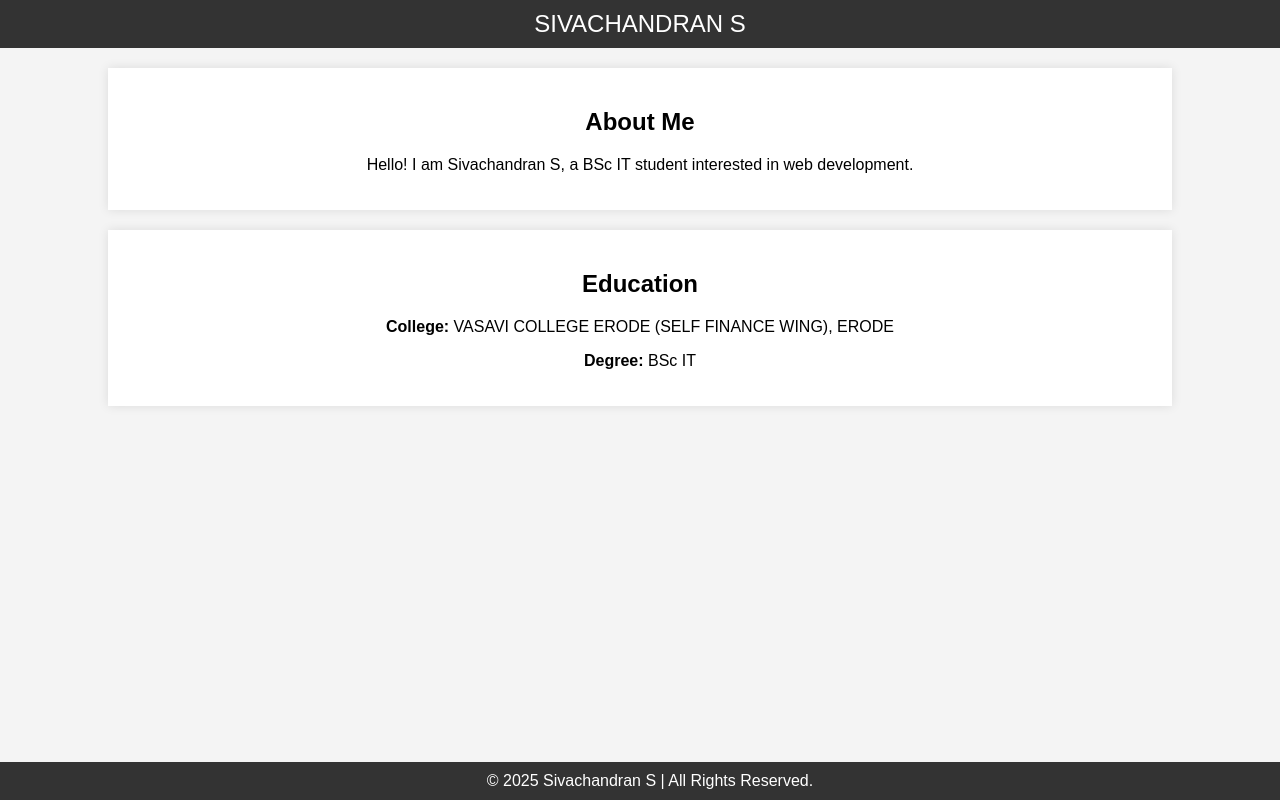
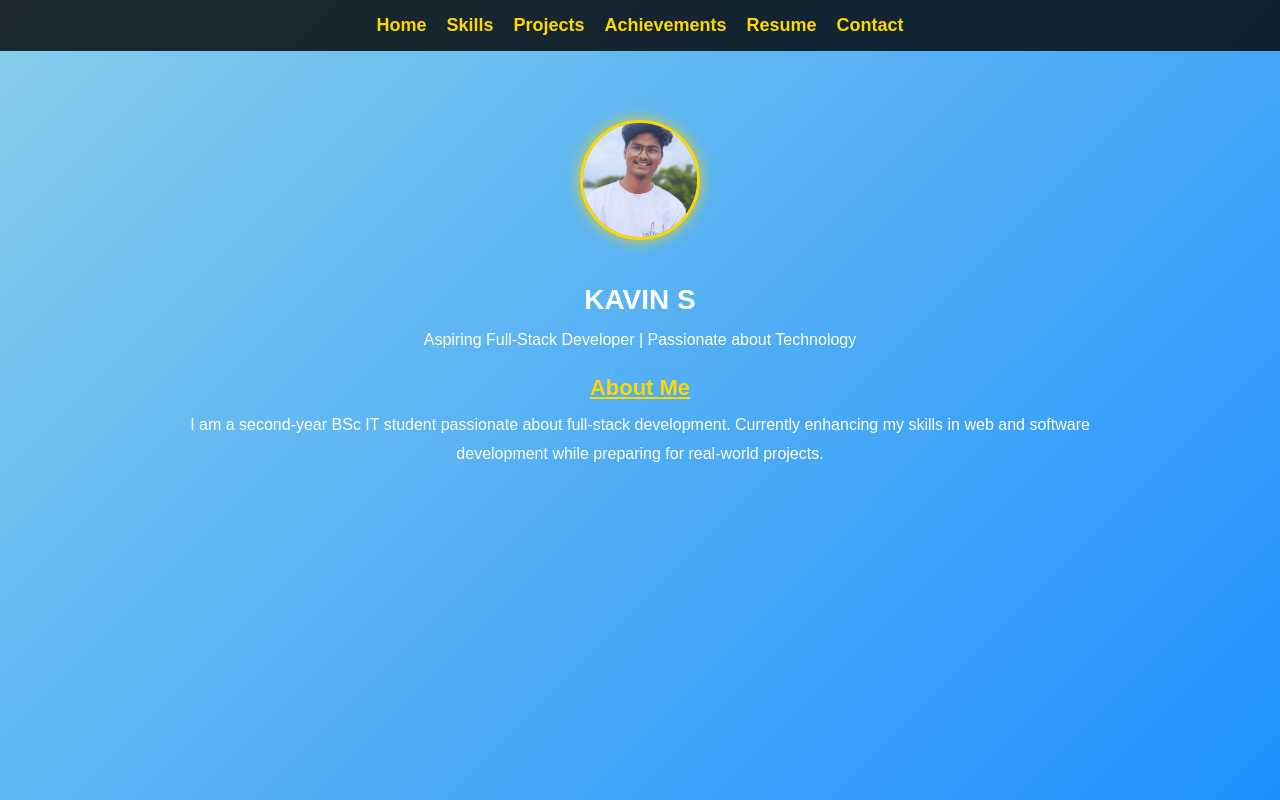
Before and after one commit to kavin648/Digital-portfolio-, a plain HTML site: page index.html in a window 1280 px wide. Drawn offline with Linux system fonts and the light colour scheme.

Commit message:
Update index.html

```diff
--- a/index.html
+++ b/index.html
@@ -3,59 +3,207 @@
 <head>
     <meta charset="UTF-8">
     <meta name="viewport" content="width=device-width, initial-scale=1.0">
-    <title>Sivachandran S - Portfolio</title>
+    <title>Digital Portfolio</title>
     <style>
-        body {
-            font-family: Arial, sans-serif;
+        /* General Styles */
+        * {
             margin: 0;
             padding: 0;
-            background-color: #f4f4f4;
+            box-sizing: border-box;
+            font-family: 'Poppins', sans-serif;
+        }
+
+        body {
+            background: linear-gradient(135deg, #87CEEB, #1E90FF); /* Sky Blue Gradient */
+            color: white;
             text-align: center;
+            overflow-x: hidden;
         }
-        header {
-            background: #333;
-            color: white;
-            padding: 10px;
-            font-size: 24px;
+
+        /* Navigation Bar */
+        nav {
+            background: rgba(0, 0, 0, 0.8);
+            padding: 15px 0;
+            position: fixed;
+            width: 100%;
+            top: 0;
+            left: 0;
+            z-index: 1000;
+            display: flex;
+            justify-content: center;
+            gap: 20px;
         }
-        section {
-            padding: 20px;
+
+        nav a {
+            text-decoration: none;
+            color: gold;
+            font-weight: bold;
+            font-size: 18px;
+            transition: 0.3s;
         }
-        .container {
-            background: white;
-            padding: 20px;
+
+        nav a:hover {
+            color: #ffcc00;
+            text-shadow: 0 0 10px gold;
+        }
+
+        /* Sections */
+        .section {
+            display: none;
+            padding: 100px 20px;
+            min-height: 100vh;
+            opacity: 0;
+            transform: translateY(30px);
+            transition: opacity 0.6s ease, transform 0.6s ease;
+        }
+
+        .active {
+            display: block;
+            opacity: 1;
+            transform: translateY(0);
+        }
+
+        /* Profile Image */
+        .profile-pic {
+            width: 120px;
+            height: 120px;
+            border-radius: 50%;
             margin: 20px auto;
-            width: 80%;
-            box-shadow: 0 0 10px rgba(0, 0, 0, 0.1);
+            border: 3px solid gold;
+            object-fit: cover;
+            box-shadow: 0 0 15px rgba(255, 215, 0, 0.8);
         }
-        footer {
-            background: #333;
-            color: white;
-            padding: 10px;
-            position: fixed;
-            bottom: 0;
-            width: 100%;
+
+        /* Sections Styling */
+        h1 {
+            font-size: 28px;
+            margin-top: 20px;
         }
+
+        h2 {
+            font-size: 22px;
+            color: gold;
+            text-decoration: underline; /* Golden underline for section titles */
+            margin-top: 20px;
+        }
+
+        p {
+            font-size: 16px;
+            line-height: 1.8; /* Added spacing */
+            max-width: 80%;
+            margin: 10px auto;
+        }
+
+        /* Resume Button */
+        .resume-btn {
+            background: gold;
+            padding: 10px 20px;
+            color: #000;
+            font-weight: bold;
+            text-decoration: none;
+            display: inline-block;
+            margin-top: 15px;
+            border-radius: 5px;
+            transition: 0.3s;
+        }
+
+        .resume-btn:hover {
+            background: #ffcc00;
+            box-shadow: 0 0 10px gold;
+        }
+
+        /* Animation for Sections */
+        .fade-in {
+            animation: fadeInUp 0.8s ease-in-out;
+        }
+
+        @keyframes fadeInUp {
+            from {
+                opacity: 0;
+                transform: translateY(30px);
+            }
+            to {
+                opacity: 1;
+                transform: translateY(0);
+            }
+        }
+
     </style>
 </head>
 <body>
-    <header>
-        SIVACHANDRAN S
-    </header>
 
-    <section class="container">
+    <!-- Navigation Bar -->
+    <nav>
+        <a href="#" onclick="showSection('home')">Home</a>
+        <a href="#" onclick="showSection('skills')">Skills</a>
+        <a href="#" onclick="showSection('projects')">Projects</a>
+        <a href="#" onclick="showSection('achievements')">Achievements</a>
+        <a href="#" onclick="showSection('resume')">Resume</a>
+        <a href="#" onclick="showSection('contact')">Contact</a>
+    </nav>
+
+    <!-- Home Section -->
+    <div id="home" class="section active fade-in">
+        <img src="profile.jpg" alt="Profile" class="profile-pic">
+        <h1>KAVIN S</h1>
+        <p>Aspiring Full-Stack Developer | Passionate about Technology</p>
         <h2>About Me</h2>
-        <p>Hello! I am Sivachandran S, a BSc IT student interested in web development.</p>
-    </section>
+        <p>I am a second-year BSc IT student passionate about full-stack development. Currently enhancing my skills in web and software development while preparing for real-world projects.</p>
+    </div>
 
-    <section class="container">
-        <h2>Education</h2>
-        <p><strong>College:</strong> VASAVI COLLEGE ERODE (SELF FINANCE WING), ERODE</p>
-        <p><strong>Degree:</strong> BSc IT</p>
-    </section>
+    <!-- Skills Section -->
+    <div id="skills" class="section fade-in">
+        <h2>Skills</h2>
+        <p>✔ Programming: C, C++, Java</p>
+        <p>✔ Front-End Web Development</p>
+        <p>✔ Linux Basics</p>
+        <p>✔ Effective use of AI tools</p>
+        <p>✔ English & Tamil Communication</p>
+        <p>✔ Adaptability & Problem-Solving</p>
+    </div>
 
-    <footer>
-        &copy; 2025 Sivachandran S | All Rights Reserved.
-    </footer>
+    <!-- Projects Section -->
+    <div id="projects" class="section fade-in">
+        <h2>Projects</h2>
+        <p>✔ Completed: Digital Portfolio (This Website)</p>
+        <p>✔ Planned Projects:</p>
+        <p>- Dress Shop Management – Shirt order system</p>
+        <p>- Women Safety App – Emergency safety assistance</p>
+    </div>
+
+    <!-- Achievements Section -->
+    <div id="achievements" class="section fade-in">
+        <h2>Certifications & Achievements</h2>
+        <p>✔ IBM Certified Cloud Course</p>
+        <p>✔ Completed Front-end Web Development Course</p>
+        <p>✔ Presented at National AI PPT Conference</p>
+    </div>
+
+    <!-- Resume Section -->
+    <div id="resume" class="section fade-in">
+        <h2>Resume</h2>
+        <a href="resume.pdf" class="resume-btn" download>Download My Resume (PDF)</a>
+    </div>
+
+    <!-- Contact Section -->
+    <div id="contact" class="section fade-in">
+        <h2>Contact</h2>
+        <p>Email: kavinkavin30529@gmail.com</p>
+        <p>Phone: 9361840045</p>
+    </div>
+
+    <!-- JavaScript for Navigation -->
+    <script>
+        function showSection(sectionId) {
+            // Hide all sections
+            document.querySelectorAll('.section').forEach(section => {
+                section.classList.remove('active');
+            });
+
+            // Show the selected section
+            document.getElementById(sectionId).classList.add('active');
+        }
+    </script>
+
 </body>
 </html>
```
